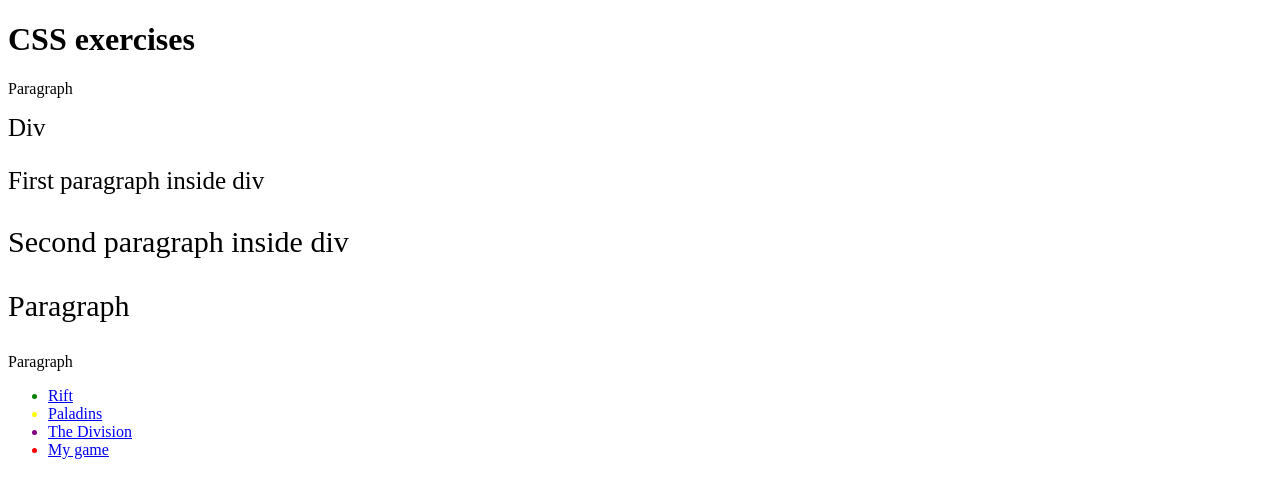
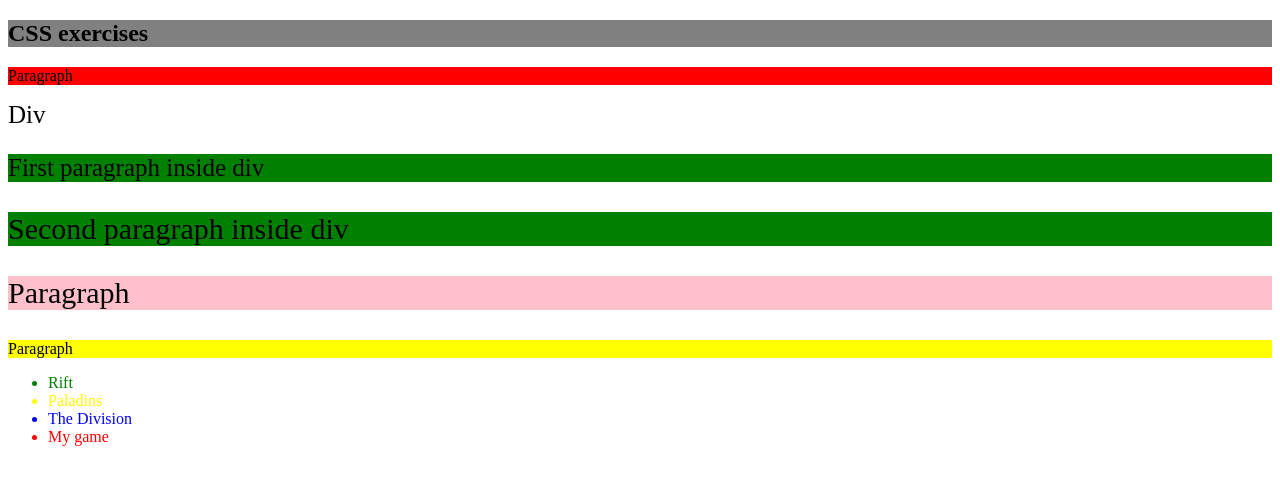
Before and after one commit to Calrowe/css-exercises, a plain HTML site: page index.html in a window 1280 px wide. Drawn offline with Linux system fonts and the light colour scheme.

Commit message:
Finally done

```diff
--- a/index.css
+++ b/index.css
@@ -6,22 +6,58 @@ div {
 	font-size:30px;
 }
 
-#yellow{
+#yellow, #yellow a{
 	color:yellow;
 }
 
-#green {
+#yellow:hover, #yellow a:hover{
+	color:gold;
+}
+
+#green, #green a{
 	color:green;
+}
+
+#green:hover, #green a:hover{
+	color:gold;
 }
 
 #blue, #blue a{
 	color:blue;
 }
 
-#blue, #blue a:hover{
-	color:purple;
+#blue:hover, #blue a:hover{
+	color:gold;
 }
 
-#red {
+#red, #red a{
 	color:red;
 }
+
+#red:hover, #red a:hover{
+	color:gold;
+}
+
+a {
+	text-decoration:none;
+}
+
+h1 {
+	background-color:gray;
+}
+
+section p{
+	background-color:red;
+}
+
+div > p {
+	background-color:green;
+}
+
+div ~ p{
+	background-color:yellow;
+}
+
+div + p{
+	background-color:pink;
+}
--- a/index.html
+++ b/index.html
@@ -6,6 +6,7 @@
 	<title>CSS exercise</title>
 </head>
 <body>
+<section>
 	<h1>CSS exercises</h1>
 	<p>Paragraph</p>
 	<div>Div
@@ -14,7 +15,7 @@
 	</div>
 	<p class="bigtext">Paragraph</p>
 	<p>Paragraph</p>
-
+</section>
 	<ul>
 		<li id="green"><a href="http://www.trionworlds.com/rift/en/">Rift</a></li>
 		<li id="yellow"><a href="https://www.paladins.com/">Paladins</a></li>
```
